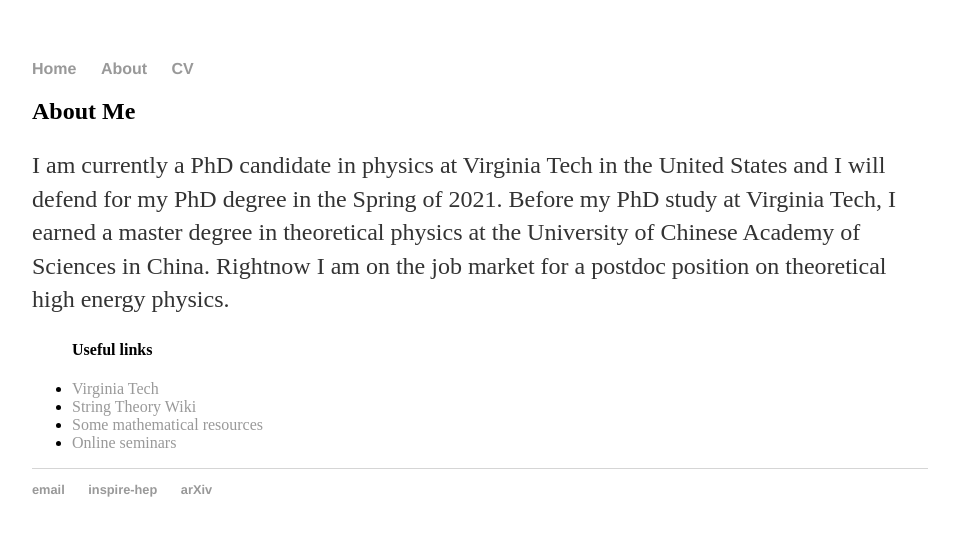
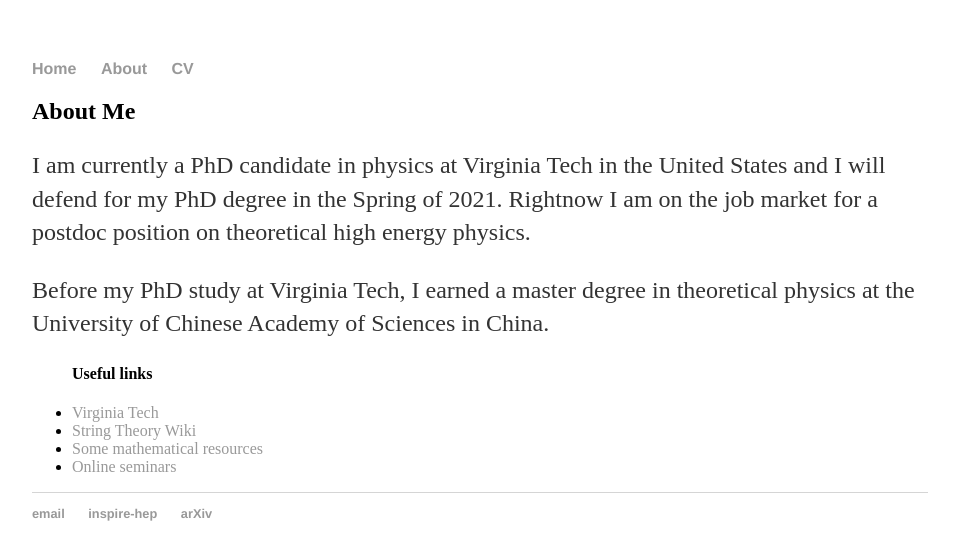
Before and after one commit to hhzou/hhzou.github.io, a Jekyll site: the page built from about/index.html, in a window 1280 px wide. Shown: the top 560 px of the page, without its empty margins (160-1119 px from the left). Built offline with Jekyll 4.4.1, drawn with Linux system fonts in a browser that asks for light colours.

Commit message:
Update index.html
Update about info

```diff
--- a/about/index.html
+++ b/about/index.html
@@ -5,7 +5,11 @@
 <div class="about">
 	<h2>About Me</h2>
 	<p>
-		I am currently a PhD candidate in physics at Virginia Tech in the United States and I will defend for my PhD degree in the Spring of 2021. Before my PhD study at Virginia Tech, I earned a master degree in theoretical physics at the University of Chinese Academy of Sciences in China. Rightnow I am on the job market for a postdoc position on theoretical high energy physics.
+		I am currently a PhD candidate in physics at Virginia Tech in the United States and I will defend for my PhD degree in the Spring of 2021. Rightnow I am on the job market for a postdoc position on theoretical high energy physics.
+	</p>
+
+	<p>
+		Before my PhD study at Virginia Tech, I earned a master degree in theoretical physics at the University of Chinese Academy of Sciences in China.
 	</p>
 
 
```
